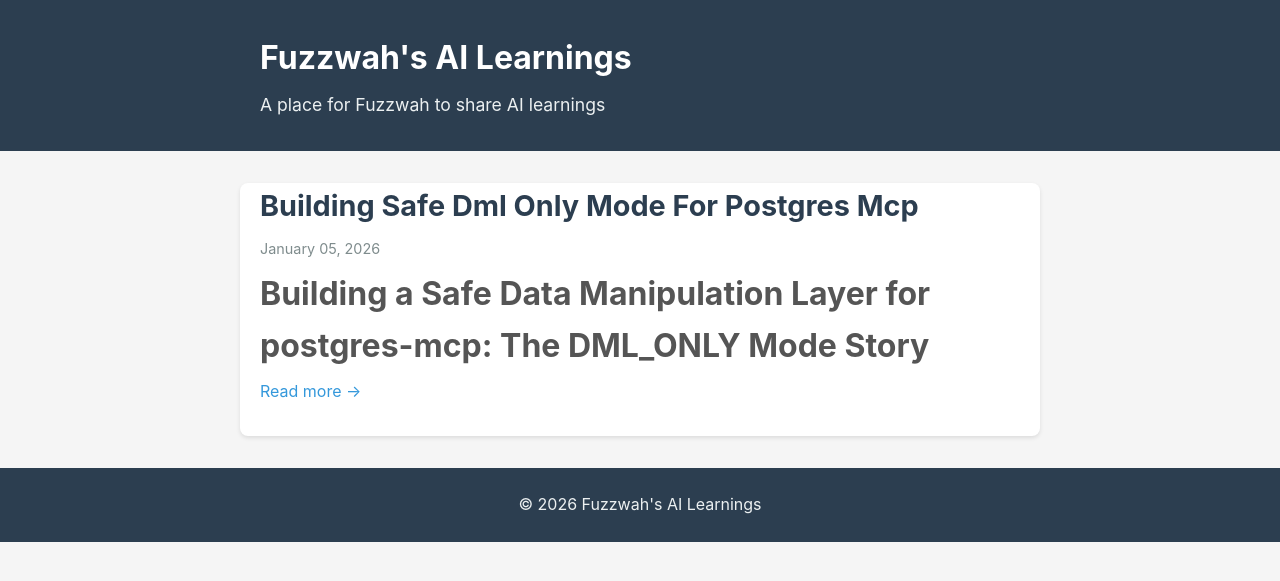
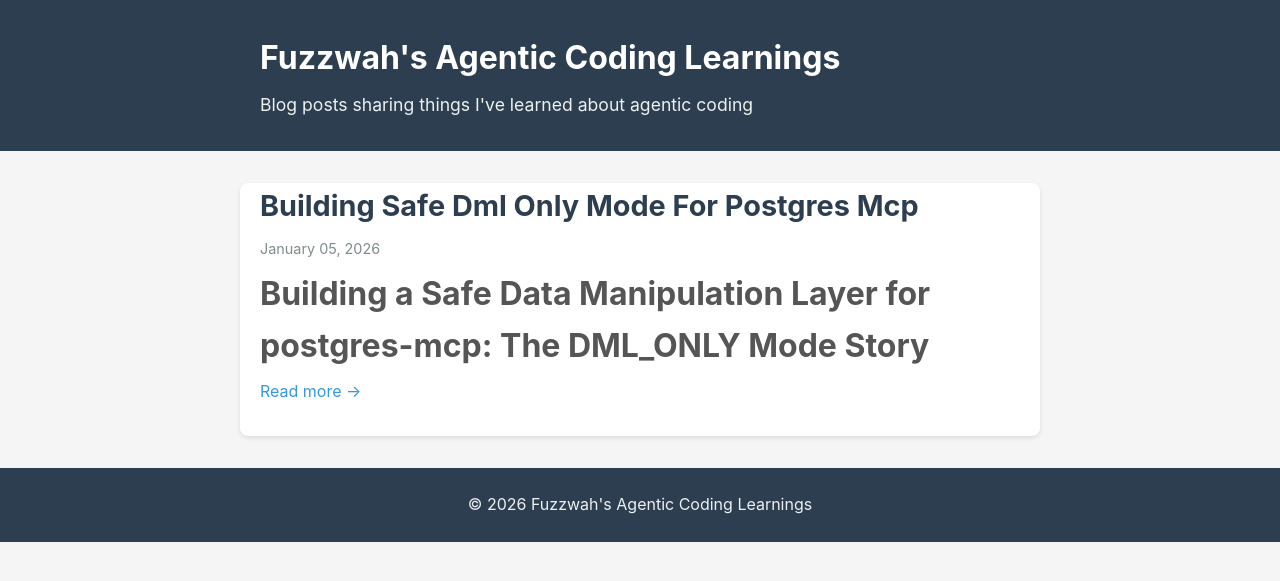
Before and after one commit to Fuzzwah/blog, a Jekyll site: the page built from index.html, in a window 1280 px wide. Shown: the top 581 px of the page. Built offline with Jekyll 4.4.1, drawn with Linux system fonts in a browser that asks for light colours.

Commit message:
Update _config.yml

```diff
--- a/_config.yml
+++ b/_config.yml
@@ -1,6 +1,6 @@
 # Site settings
-title: Fuzzwah's AI Learnings
-description: A place for Fuzzwah to share AI learnings
+title: Fuzzwah's Agentic Coding Learnings
+description: Blog posts sharing things I've learned about agentic coding
 baseurl: "" # the subpath of your site, e.g. /blog
 url: "https://blog.fuzzwah.com" # the base hostname & protocol for your site
 
```
